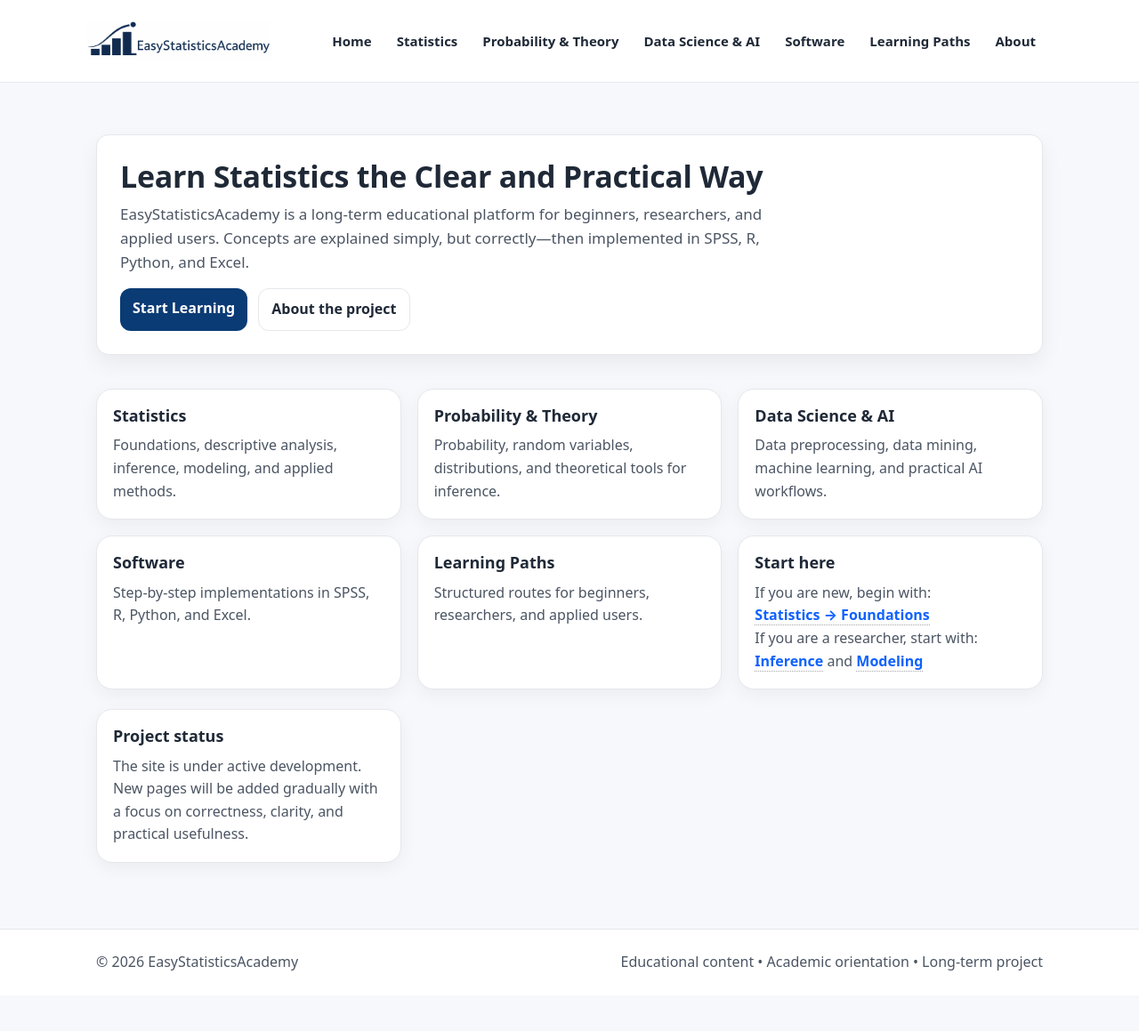
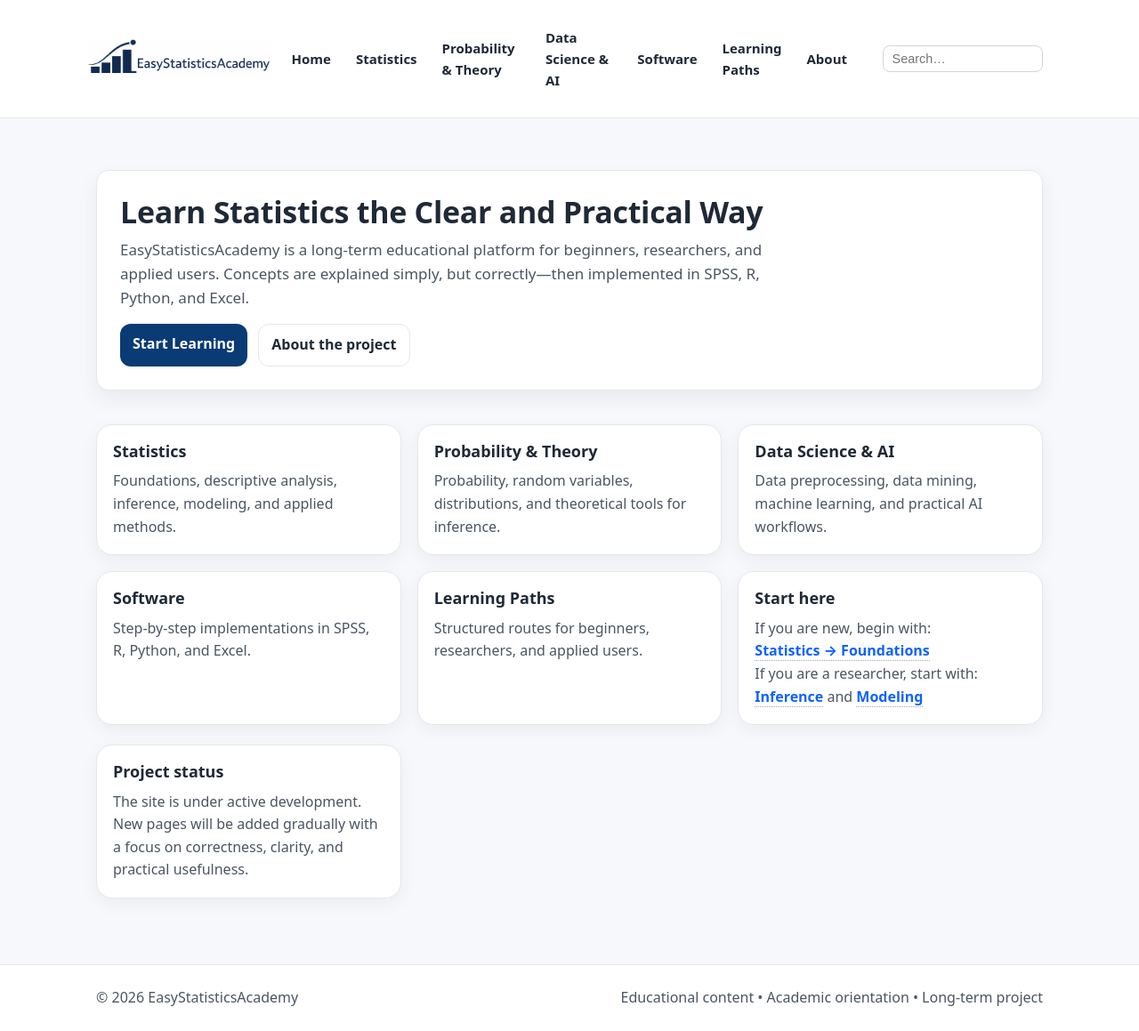
Before and after one commit to ammar-homaida-statistics/easystatisticsacademy, a Jekyll site: the page built from index.html, in a window 1280 px wide and 1159 px high. Shown: the whole window at 89% size. Built offline with Jekyll 4.4.1, drawn with Linux system fonts in a browser that asks for light colours.

Commit message:
add search

```diff
--- a/_includes/header.html
+++ b/_includes/header.html
@@ -1,17 +1,36 @@
 <header class="site-header">
   <div class="container header-inner">
+
     <a class="brand" href="/">
-      <img src="/images/brand/logo.png" alt="EasyStatisticsAcademy logo" />
+      <img src="/images/brand/logo.png" alt="EasyStatisticsAcademy" />
     </a>
 
     <nav class="nav">
       <a href="/">Home</a>
       <a href="/foundations/">Statistics</a>
-      <a href="/probability/">Probability & Theory</a>
-      <a href="/data-mining/">Data Science & AI</a>
+      <a href="/probability/">Probability &amp; Theory</a>
+      <a href="/data-mining/">Data Science &amp; AI</a>
       <a href="/software/">Software</a>
       <a href="/learning-paths/">Learning Paths</a>
-      <a href="/about/">About</a>
+      <a href="/about.html">About</a>
     </nav>
+
+    <!-- Global site search (Google-based, domain-limited) -->
+    <form
+      class="site-search"
+      action="https://www.google.com/search"
+      method="get"
+      target="_blank"
+      rel="noopener"
+    >
+      <input type="hidden" name="sitesearch" value="easystatisticsacademy.com" />
+      <input
+        type="search"
+        name="q"
+        placeholder="Search…"
+        aria-label="Search EasyStatisticsAcademy"
+      />
+    </form>
+
   </div>
 </header>
--- a/css/style.css
+++ b/css/style.css
@@ -255,3 +255,23 @@ a:hover{ text-decoration: underline; }
 .inline-link:hover{
   border-bottom-style: solid;
 }
+
+.site-search {
+  margin-left: 1rem;
+  display: flex;
+  align-items: center;
+}
+
+.site-search input[type="search"] {
+  width: 180px;
+  padding: 0.4rem 0.6rem;
+  font-size: 0.9rem;
+  border-radius: 8px;
+  border: 1px solid #d0d5dd;
+  background: #fff;
+}
+
+.site-search input[type="search"]:focus {
+  outline: none;
+  border-color: #1e40af;
+}
```
